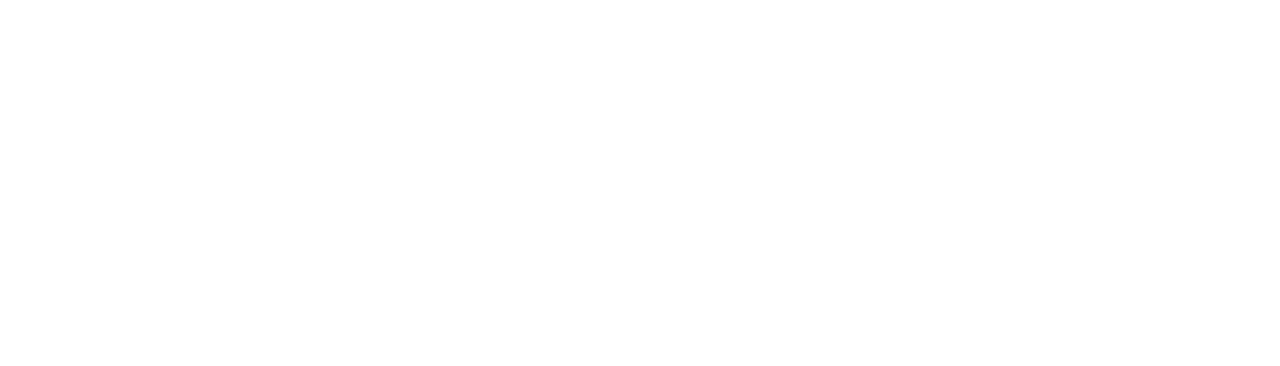
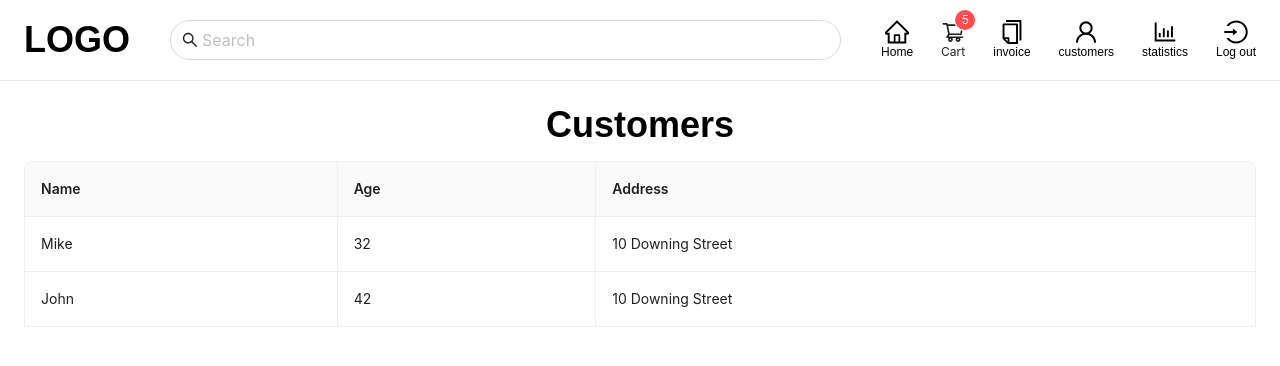
Before and after one commit to WebDestiny90/pos-application, a React (Vite) app in the folder client/: page /customers in a window 1280 px wide. Before the commit this address had no page. Shown: the top 366 px of the page. Built offline with nearby package versions, Linux system fonts and the light colour scheme; a web font is replaced by a local one.

Commit message:
new pages

```diff
--- a/client/src/App.jsx
+++ b/client/src/App.jsx
@@ -2,6 +2,8 @@
 import HomePages from "./pages/HomePages"
 import CartPage from "./pages/CartPage"
 import InvoicesPage from "./pages/InvoicesPage"
+import CustomersPage from "./pages/CustomersPage"
+import StatisticPage from "./pages/StatisticPage"
 
 function App() {
 
@@ -11,6 +13,8 @@
         <Route path="/" element={<HomePages />} />
         <Route path="/cart" element={<CartPage />} />
         <Route path="/invoices" element={<InvoicesPage />} />
+        <Route path="/customers" element={<CustomersPage />} />
+        <Route path="/statistics" element={<StatisticPage />} />
       </Routes>
     </BrowserRouter>
 
--- a/client/src/components/header/Header.jsx
+++ b/client/src/components/header/Header.jsx
@@ -35,11 +35,11 @@
             <CopyOutlined className="md:text-2xl text-xl" />
             <span className="md:text-xs text-[10px]">invoice</span>
           </Link>
-          <Link to={"/"} className="menu-Link flex flex-col items-center hover:text-[#40a9ff] transition-all">
+          <Link to={"/customers"} className="menu-Link flex flex-col items-center hover:text-[#40a9ff] transition-all">
             <UserOutlined className="md:text-2xl text-xl" />
             <span className="md:text-xs text-[10px]">customers</span>
           </Link>
-          <Link to={"/"} className="menu-Link flex flex-col items-center hover:text-[#40a9ff] transition-all">
+          <Link to={"/statistics"} className="menu-Link flex flex-col items-center hover:text-[#40a9ff] transition-all">
             <BarChartOutlined className="md:text-2xl text-xl" />
             <span className="md:text-xs text-[10px]">statistics</span>
           </Link>
--- /dev/null
+++ b/client/src/pages/CustomersPage.jsx
@@ -0,0 +1,50 @@
+import { Table } from "antd"
+import Header from "../components/header/Header"
+
+const CustomersPage = () => {
+
+  const dataSource = [
+    {
+      key: '1',
+      name: 'Mike',
+      age: 32,
+      address: '10 Downing Street',
+    },
+    {
+      key: '2',
+      name: 'John',
+      age: 42,
+      address: '10 Downing Street',
+    },
+  ];
+
+  const columns = [
+    {
+      title: 'Name',
+      dataIndex: 'name',
+      key: 'name',
+    },
+    {
+      title: 'Age',
+      dataIndex: 'age',
+      key: 'age',
+    },
+    {
+      title: 'Address',
+      dataIndex: 'address',
+      key: 'address',
+    },
+  ];
+
+  return (
+    <>
+      <Header />
+      <div className="px-6">
+        <h1 className="text-4xl font-bold text-center mb-4">Customers</h1>
+        <Table dataSource={dataSource} columns={columns} bordered pagination={false} />
+      </div>
+    </>
+  )
+}
+
+export default CustomersPage
--- /dev/null
+++ b/client/src/pages/StatisticPage.jsx
@@ -0,0 +1,18 @@
+import Header from "../components/header/Header"
+
+const StatisticPage = () => {
+
+  return (
+    <>
+      <Header />
+      <div className="px-6">
+        <h1 className="text-4xl font-bold text-center mb-4">Statistic</h1>
+        <div>
+          <h2 className="text-lg">Welcome <span className="text-green-700 font-bold text-xl">Admin</span></h2>
+        </div>
+      </div>
+    </>
+  )
+}
+
+export default StatisticPage
```
